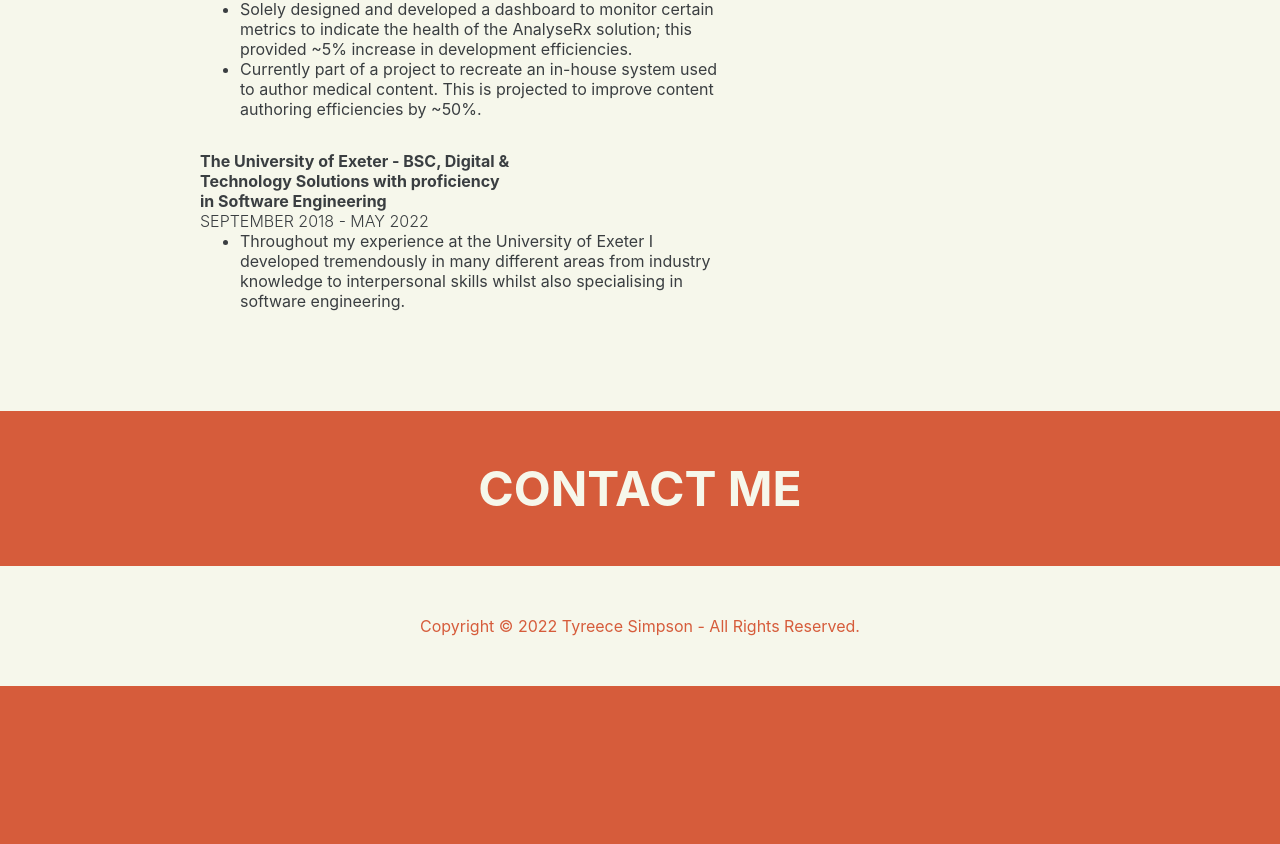
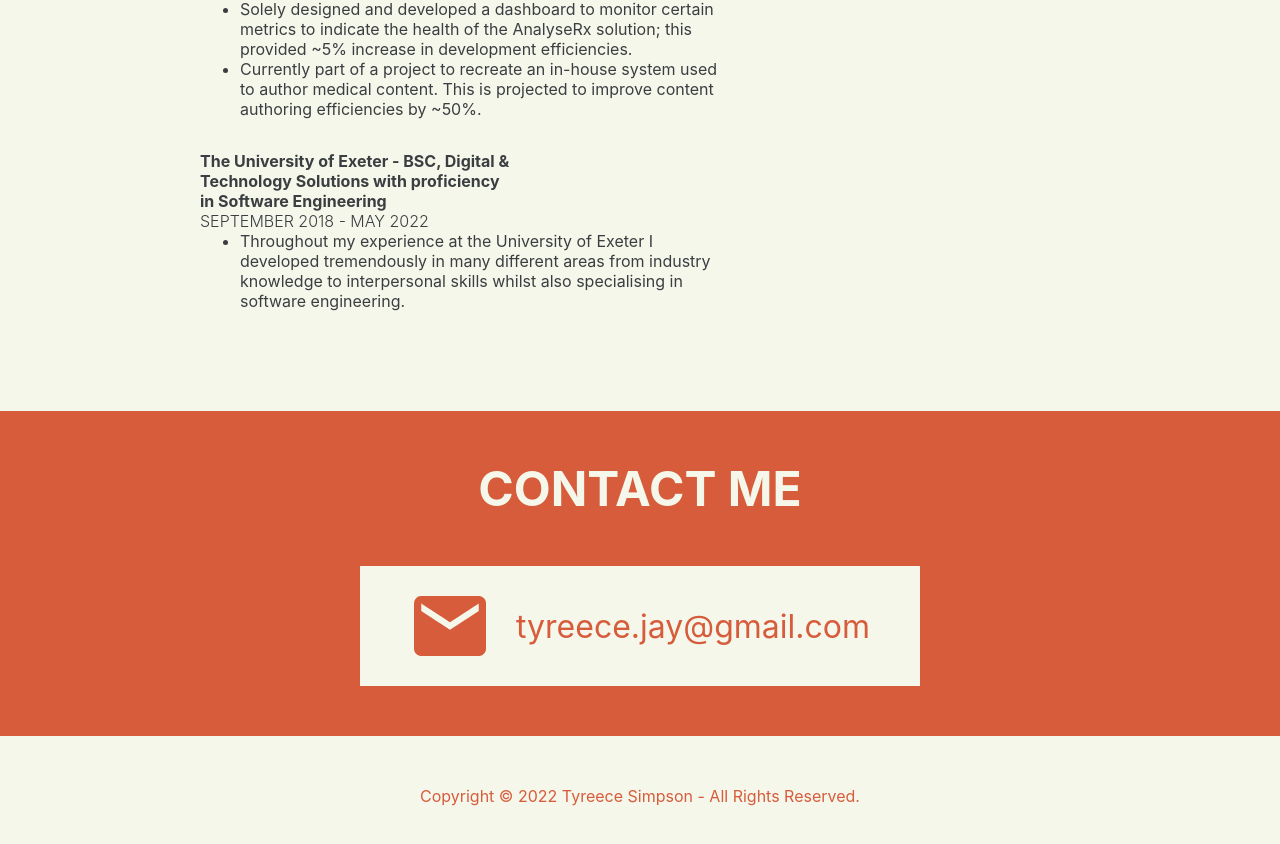
Before and after one commit to Tyreece-Jay/portfolio, a React (Create React App) app: page / in a window 1280 px wide. Shown: the part 2058-2902 px from the top of the page. Before the commit the page ends 2744 px from the top, so only its background shows below. Built offline with nearby package versions, Linux system fonts and the light colour scheme.

Commit message:
Updated contact

```diff
--- a/src/app.styles.css
+++ b/src/app.styles.css
@@ -169,10 +169,35 @@ ul, li {
   margin: 0;
 }
 
+.Contact {
+  display: flex;
+  flex-direction: column;
+  align-items: center;
+  text-align: center;
+}
+
 .Contact-title {
   font-size: calc(48px);
   color: #F6F7EB;
+}
+
+.Contact-button {
+  color: #D65C3B;
+  background-color: #F6F7EB;
   text-align: center;
+  width: 500px;
+  padding: 30px;
+  margin-bottom: 50px;
+  text-decoration: none;
+  display: flex;
+  flex-direction: row;
+  align-items: center;
+}
+
+.Contact-button p {
+  font-size: calc(32px);
+  text-align: center;
+  margin-left: 30px;
 }
 
 footer {
--- a/src/components/contact.tsx
+++ b/src/components/contact.tsx
@@ -1,7 +1,10 @@
 import React from 'react';
+
+const Email = require('../images/email.png');
 
 export default function Contact() {
   return <div className="Contact">
     <h3 className="Contact-title">CONTACT ME</h3>
+    <a href="" aria-label='contact' className="Contact-button"><img src={Email} /><p>tyreece.jay@gmail.com</p></a>
   </div>;
 }
--- a/src/specs/app.page.tsx
+++ b/src/specs/app.page.tsx
@@ -20,6 +20,8 @@ export const page = {
     get skillstitle() { return elements.text("PROFESSIONAL SKILLS") },
     get experienceandeducationtitle() { return elements.text("EXPERIENCE & EDUCATION") },
     get contacttitle() { return elements.text("CONTACT ME") },
+    get contactbutton() { return elements.label("contact") },
+    get contactemail() { return elements.text("tyreece.jay@gmail.com") },
     get footertext() { return elements.text("Copyright © 2022 Tyreece Simpson - All Rights Reserved.") },
 
     skillname(text: string) {return elements.text(text)},
--- a/src/specs/app.steps.ts
+++ b/src/specs/app.steps.ts
@@ -82,6 +82,11 @@ export async function contact_title() {
   expect(page.contacttitle).toBeInTheDocument();
 };
 
+export async function contact_button() {
+  expect(page.contactbutton).toHaveAttribute('href', '')
+  expect(page.contactemail).toBeInTheDocument();
+};
+
 export async function footer_text() {
   expect(page.footertext).toBeInTheDocument();
 };
```
Also changed, not shown: 1 other file (tests, documents, lock files or other folders).
